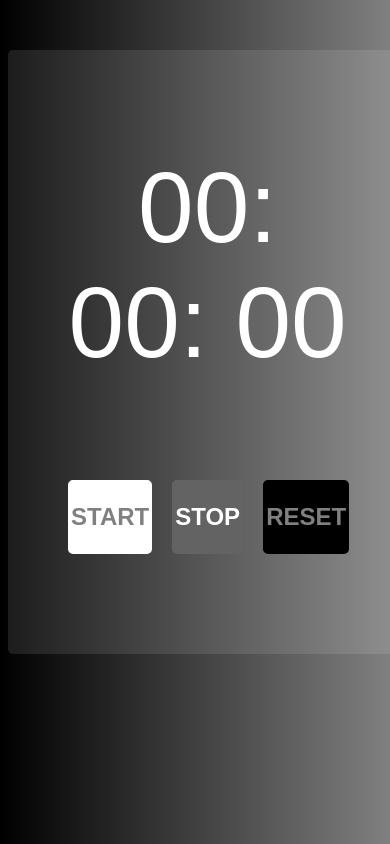
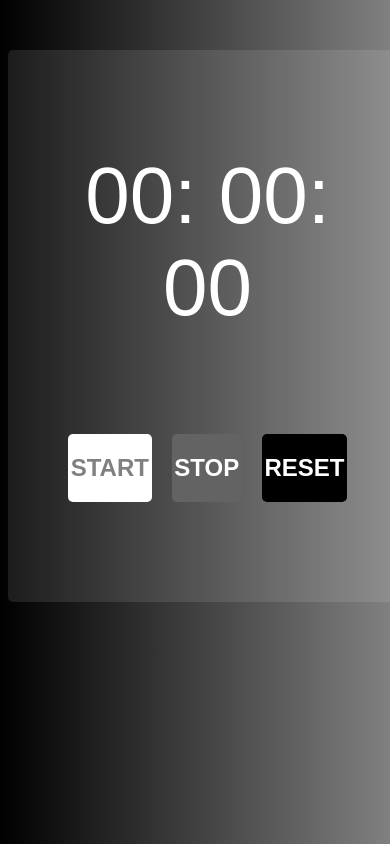
Before and after one commit to ericswkshp/stopwatch, a plain HTML site: page index.html in a window 390 px wide. Drawn offline with Linux system fonts and the light colour scheme.

Commit message:
updated queries

```diff
--- a/css/styles.css
+++ b/css/styles.css
@@ -28,7 +28,7 @@ button {
   margin: 0 1rem;
   padding: 2rem 0;
   border-radius: .5rem;
-  border: 3px solid;
+  border: none;
   outline: none;
   font-size: 2.4rem;
   color: #fff;
@@ -46,34 +46,29 @@ button:active {
 
   .start {
     background-color: #fff;
-    border-color: #fff;
     color:grey;
   }
     .start:hover {
       background-color: rgb(99, 99, 99);
-      border-color: rgb(99, 99, 99);
       color: #fff;
     }
 
   .stop {
     background-color: rgb(99, 99, 99);
-    border-color: rgb(99, 99, 99);
     color: #fff;
   }
     .stop:hover {
       background-color: #fff;
-      border-color: #fff;
       color:grey;
     }
 
   .reset {
     background-color: black;
-    border-color: black;
-    color: grey;
+    color: #fff;
   }
     .reset:hover {
       background-color: #fff;
-      border-color: #fff;
+      color: grey;
     }
 
   .display {
@@ -86,3 +81,9 @@ button:active {
    .display :not(:last-child):after {
       content: ':';
     }
+
+    @media screen and (max-width: 600px) {
+      .display {
+        font-size: 8rem;
+      }
+    }
```
Also changed, not shown: notes.txt.
